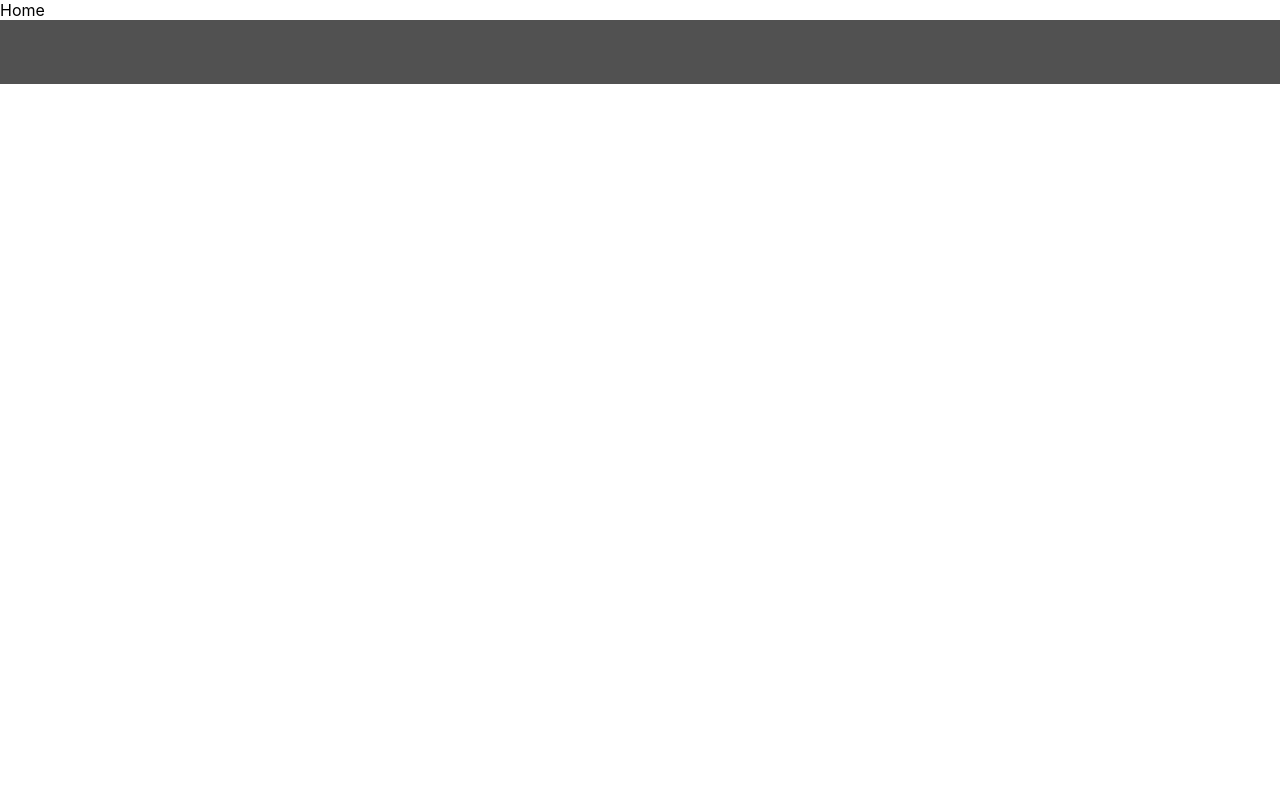
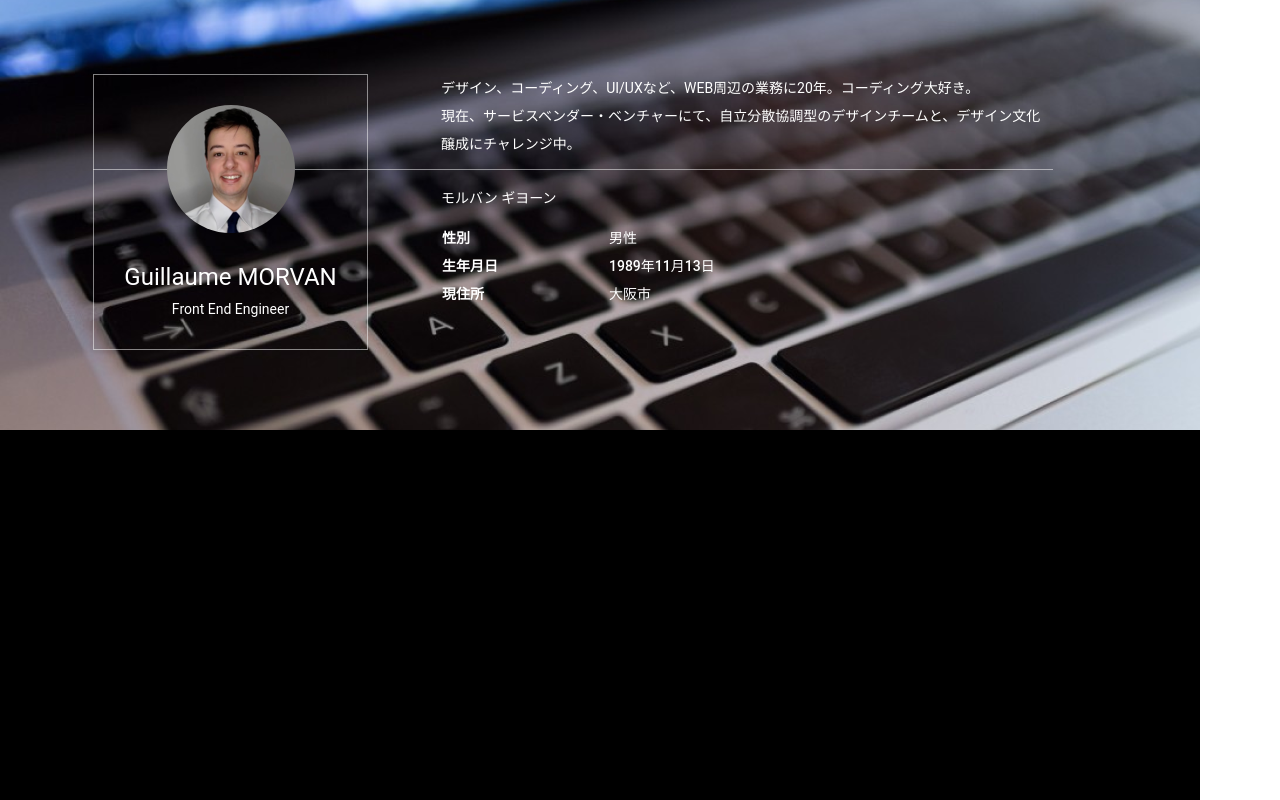
Before and after one commit to WayToSync/react-portfolio, a React (Create React App) app: page / in a window 1280 px wide. Shown: the top 800 px of the page. Built offline with nearby package versions, Linux system fonts and the light colour scheme.

Commit message:
Add new components and theme

```diff
--- a/src/App.tsx
+++ b/src/App.tsx
@@ -1,6 +1,6 @@
 import React from 'react';
 import { BrowserRouter, Route, Routes } from 'react-router-dom';
-import Layout from './components/Layout';
+import Layout from './components/Common/Layout';
 import Home from './pages/Home';
 import Works from './pages/Works';
 const App = () => {
--- a/src/components/Footer.tsx
+++ b/src/components/Common/Footer.tsx
@@ -2,12 +2,12 @@ import React from 'react';
 import styled from 'styled-components';
 
 const Footer = () => {
-  return <FooterContent />;
+  return <FooterContainer />;
 };
 
-const FooterContent = styled.div`
+const FooterContainer = styled.div`
   background: ${props => props.theme.colors.matterhorn};
-  width: 100%;
+  width: 1200px;
   height: 64px;
 `;
 
--- a/src/components/Layout.tsx
+++ b/src/components/Common/Layout.tsx
@@ -1,6 +1,7 @@
 import React from 'react';
 import { ThemeProvider } from 'styled-components';
-import theme from '../styles/theme';
+import theme from '../../styles/theme';
+import GlobalStyles from '../../styles/globalStyle';
 import Footer from './Footer';
 
 type LayoutProps = {
@@ -10,6 +11,7 @@ type LayoutProps = {
 const Layout = ({ children }: LayoutProps) => {
   return (
     <ThemeProvider theme={theme}>
+      <GlobalStyles />
       <main>{children}</main>
       <Footer />
     </ThemeProvider>
--- /dev/null
+++ b/src/components/Home/HeaderHome.tsx
@@ -0,0 +1,132 @@
+import React from 'react';
+import styled from 'styled-components';
+import header from '../../assets/home/header.png';
+import profile from '../../assets/home/profile.png';
+
+const HeaderHome = () => {
+  return (
+    <HeaderWrapper>
+      <Overview>
+        <Picture />
+        <FullName>Guillaume MORVAN</FullName>
+        <Job>Front End Engineer</Job>
+      </Overview>
+      <Presentation>
+        デザイン、コーディング、UI/UXなど、WEB周辺の業務に20年。コーディング大好き。
+        <br />
+        現在、サービスベンダー・ベンチャーにて、自立分散協調型のデザインチームと、デザイン文化醸成にチャレンジ中。
+      </Presentation>
+      <Line />
+      <KatakanaName>モルバン ギヨーン</KatakanaName>
+      <InfoLeft>
+        性別
+        <br />
+        生年月日
+        <br />
+        現住所
+      </InfoLeft>
+      <InfoRight>
+        男性
+        <br />
+        1989年11月13日
+        <br />
+        大阪市
+      </InfoRight>
+    </HeaderWrapper>
+  );
+};
+
+const HeaderWrapper = styled.div`
+  height: 430px;
+  width: 1200px;
+  left: 0px;
+  top: 0px;
+  mix-blend-mode: multiply;
+  background-image: url(${header});
+`;
+
+const Overview = styled.div`
+  position: absolute;
+  left: 93px;
+  top: 74px;
+  width: 275px;
+  height: 276px;
+  border: 1px solid rgba(255, 255, 255, 0.5);
+`;
+
+const Picture = styled.div`
+  margin: 30px auto;
+  width: 128px;
+  height: 128px;
+  border-radius: ${props => props.theme.borderRadius};
+  background-image: url(${profile});
+`;
+
+const FullName = styled.div`
+  width: 100%;
+  height: 26px;
+  text-align: center;
+  font-size: ${props => props.theme.fonts.sizes.large};
+`;
+
+const Job = styled.div`
+  margin-top: 12px;
+  width: 100%;
+  height: 26px;
+  line-height: ${props => props.theme.lineHeight.small};
+  text-align: center;
+`;
+
+const Presentation = styled.div`
+  position: absolute;
+  left: 441px;
+  top: 74px;
+  width: 612px;
+  height: 86px;
+  text-align: left;
+`;
+
+const Line = styled.div`
+  z-index: -1;
+  position: absolute;
+  width: 960px;
+  height: 0px;
+  border-top: 1px solid rgba(255, 255, 255, 0.5);
+  transform: rotate(0deg);
+  left: 93px;
+  top: 169px;
+`;
+
+const KatakanaName = styled.div`
+  position: absolute;
+  font-size: ${props => props.theme.fonts.sizes.small};
+  line-height: ${props => props.theme.lineHeight.medium};
+  font-weight: ${props => props.theme.fonts.weight.medium};
+  width: 611px;
+  height: 25px;
+  left: 441px;
+  top: 189px;
+  text-align: left;
+`;
+
+const InfoLeft = styled.div`
+  position: absolute;
+  font-weight: ${props => props.theme.fonts.weight.large};
+  width: 147px;
+  height: 126px;
+  left: 442px;
+  top: 224px;
+  text-align: left;
+`;
+
+const InfoRight = styled.div`
+  position: absolute;
+  font-weight: ${props => props.theme.fonts.weight.medium};
+  width: 569px;
+  height: 126px;
+  left: 609px;
+  top: 224px;
+  text-align: left;
+`;
+
+export default HeaderHome;
--- /dev/null
+++ b/src/components/Home/WorksPresentation.tsx
@@ -0,0 +1,14 @@
+import React from 'react';
+import styled from 'styled-components';
+
+const WorksPresentation = () => {
+  return <WorksWrapper></WorksWrapper>;
+};
+
+const WorksWrapper = styled.div`
+  height: 805px;
+  width: 1200px;
+  background-color: black;
+`;
+
+export default WorksPresentation;
--- a/src/index.css
+++ /dev/null
@@ -1,11 +0,0 @@
-body {
-  margin: 0;
-  font-family: -apple-system, BlinkMacSystemFont, 'Segoe UI', 'Roboto', 'Oxygen', 'Ubuntu', 'Cantarell', 'Fira Sans', 'Droid Sans',
-    'Helvetica Neue', sans-serif;
-  -webkit-font-smoothing: antialiased;
-  -moz-osx-font-smoothing: grayscale;
-}
-
-code {
-  font-family: source-code-pro, Menlo, Monaco, Consolas, 'Courier New', monospace;
-}
--- a/src/index.tsx
+++ b/src/index.tsx
@@ -3,7 +3,6 @@ import { createRoot } from 'react-dom/client';
 import { Provider } from 'react-redux';
 import { store } from './app/store';
 import App from './App';
-import './index.css';
 
 const root = createRoot(document.getElementById('root') as HTMLElement);
 root.render(
--- a/src/pages/Home.tsx
+++ b/src/pages/Home.tsx
@@ -1,5 +1,14 @@
 import React from 'react';
+import HeaderHome from '../components/Home/HeaderHome';
+import WorksPresentation from '../components/Home/WorksPresentation';
 
-export default function Home() {
-  return <div>Home</div>;
-}
+const Home = () => {
+  return (
+    <>
+      <HeaderHome />
+      <WorksPresentation />
+    </>
+  );
+};
+
+export default Home;
--- a/src/pages/Works.tsx
+++ b/src/pages/Works.tsx
@@ -1,5 +1,7 @@
 import React from 'react';
 
-export default function Works() {
+const Works = () => {
   return <div>Works</div>;
-}
+};
+
+export default Works;
--- /dev/null
+++ b/src/styles/globalStyle.ts
@@ -0,0 +1,21 @@
+import { createGlobalStyle } from 'styled-components';
+
+const GlobalStyles = createGlobalStyle`
+  * {
+  box-sizing: border-box;
+
+  }
+  body {
+    background: ${({ theme }) => theme.colors.white};
+    color: ${props => props.theme.colors.white};
+    font-family: 'Roboto', sans-serif;
+    font-style: normal;
+    font-size: 14px;
+    font-weight: 400;
+    line-height: 28px;
+    margin: 0;
+    padding: 0;
+  }
+`;
+
+export default GlobalStyles;
--- a/src/styles/theme.ts
+++ b/src/styles/theme.ts
@@ -1,6 +1,25 @@
 import { DefaultTheme } from 'styled-components';
 const defaultTheme: DefaultTheme = {
-  borderRadius: '4px',
+  borderRadius: '64px',
+  lineHeight: {
+    small: '16px',
+    medium: '19px',
+    large: '21px',
+    extra: '28px',
+  },
+  fonts: {
+    sizes: {
+      small: '14px',
+      medium: '16px',
+      large: '24px',
+      extra: '40px',
+    },
+    weight: {
+      small: 400,
+      medium: 500,
+      large: 700,
+    },
+  },
   colors: {
     white: '#ffffff',
     whiteSmoke: '#f7f7f7',
```
Also changed, not shown: src/styled.d.ts (+19 -0 lines), src/assets/home/profil.png (deleted), src/assets/home/profile.png (added).
